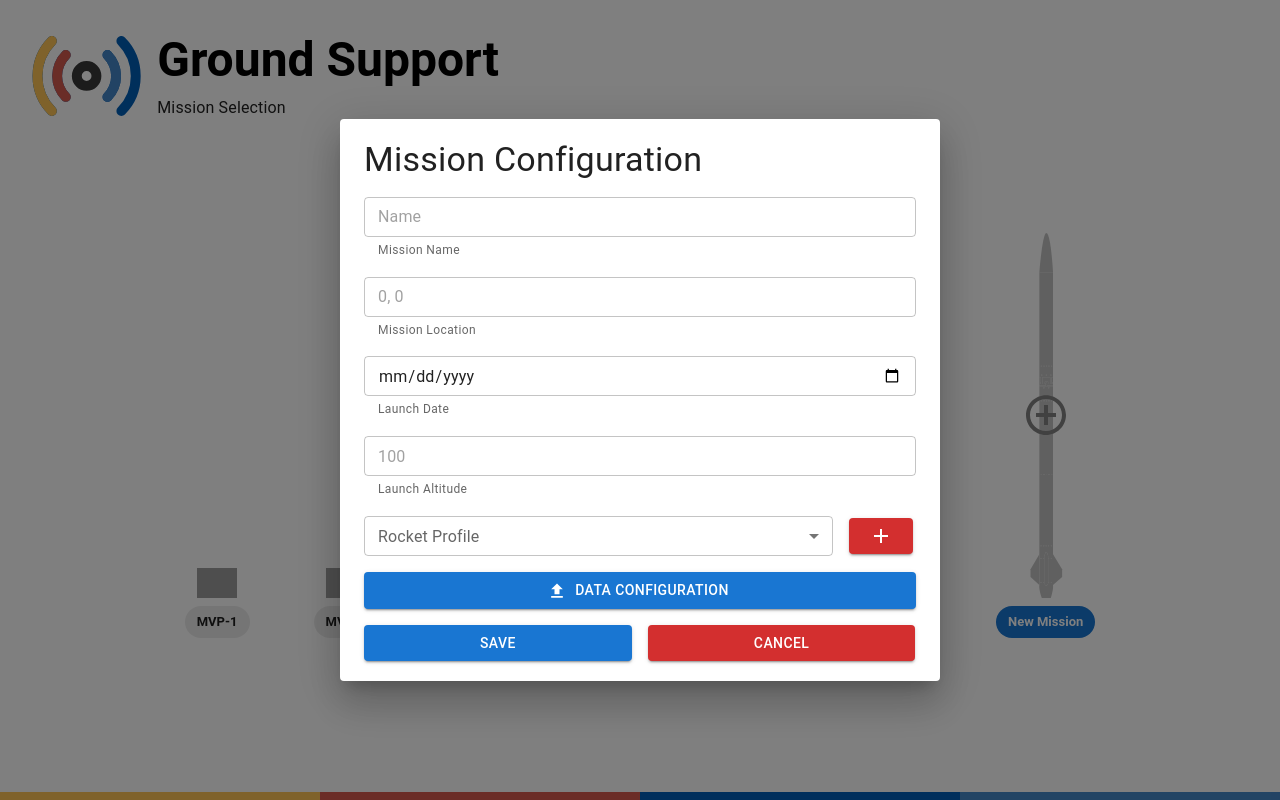
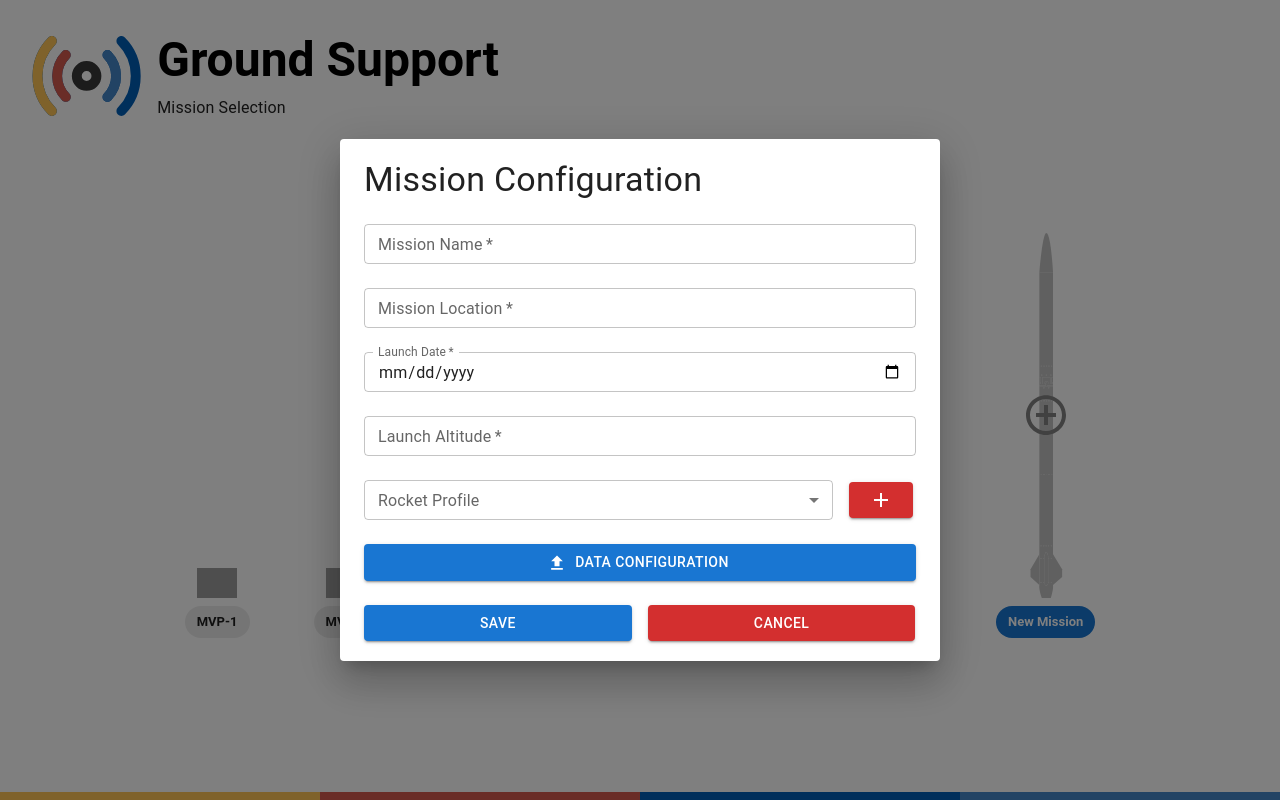
Before and after one commit to klemie/Ground-Support, a React (Create React App) app in the folder client/: page / in a window 1280 px wide. Built offline with nearby package versions, Linux system fonts and the light colour scheme; grey boxes are pictures that could not be loaded.

Commit message:
Apply suggestions from code review
Co-authored-by: Kris Lemieux <45109638+klemie@users.noreply.github.com>

```diff
--- a/client/src/components/MissionConfig.tsx
+++ b/client/src/components/MissionConfig.tsx
@@ -9,7 +9,8 @@ interface MissionConfigProps {
     launchAltitude: Number;
     rocketProfile: string;
     isOpen: boolean;
-    onClose: () => void
+    onClose: () => void;
+    onSave: () => void;
 }
 
 const MissionConfig: React.FC<MissionConfigProps> = (props: MissionConfigProps) => {
@@ -17,7 +18,7 @@ const MissionConfig: React.FC<MissionConfigProps> = (props: MissionConfigProps)
     return(
         <Dialog open={props.isOpen} fullWidth>
             <DialogContent>
-                <Stack direction="column" spacing={2} alignItems="left">
+                <Stack direction="column" spacing={3} alignItems="left">
                     <Typography variant="h4" align="left"> Mission Configuration </Typography>
 
                     <TextField
@@ -27,7 +28,7 @@ const MissionConfig: React.FC<MissionConfigProps> = (props: MissionConfigProps)
                         placeholder={props.missionName}
                         fullWidth
                         size="small"
-                        helperText="Mission Name"
+                        label="Mission Name"
                     />
                     <TextField
                         required
@@ -36,7 +37,7 @@ const MissionConfig: React.FC<MissionConfigProps> = (props: MissionConfigProps)
                         placeholder={props.location[0] + ", " + props.location[1]}
                         fullWidth
                         size="small"
-                        helperText="Mission Location"
+                        label="Mission Location"
                     />
                     <TextField
                         required
@@ -45,16 +46,17 @@ const MissionConfig: React.FC<MissionConfigProps> = (props: MissionConfigProps)
                         placeholder={props.date.toLocaleDateString()}
                         fullWidth
                         size="small"
-                        helperText="Launch Date"
+                        label="Launch Date"
+                        InputLabelProps={{ shrink: true }}
                     />
                     <TextField
                         required
                         variant="outlined"
-                        type="Launch Altitude"
+                        type="Number"
                         placeholder={props.launchAltitude.toString()}
                         fullWidth
                         size="small"
-                        helperText="Launch Altitude"
+                        label="Launch Altitude"
                     />
 
                     <Stack direction="row" spacing={2} alignItems="center">
@@ -88,7 +90,7 @@ const MissionConfig: React.FC<MissionConfigProps> = (props: MissionConfigProps)
 
                     <Stack direction="row" spacing={2} alignItems="center">
 
-                        <Button variant={"contained"} sx={{ minWidth: "48.5%"}}>Save</Button>
+                        <Button variant={"contained"} sx={{ minWidth: "48.5%"}} onClick={props.onClose}>Save</Button>
 
                         <Button variant={"contained"} color={"error"} sx={{ minWidth: "48.5%"}} onClick={props.onClose}>Cancel</Button>
 
```
